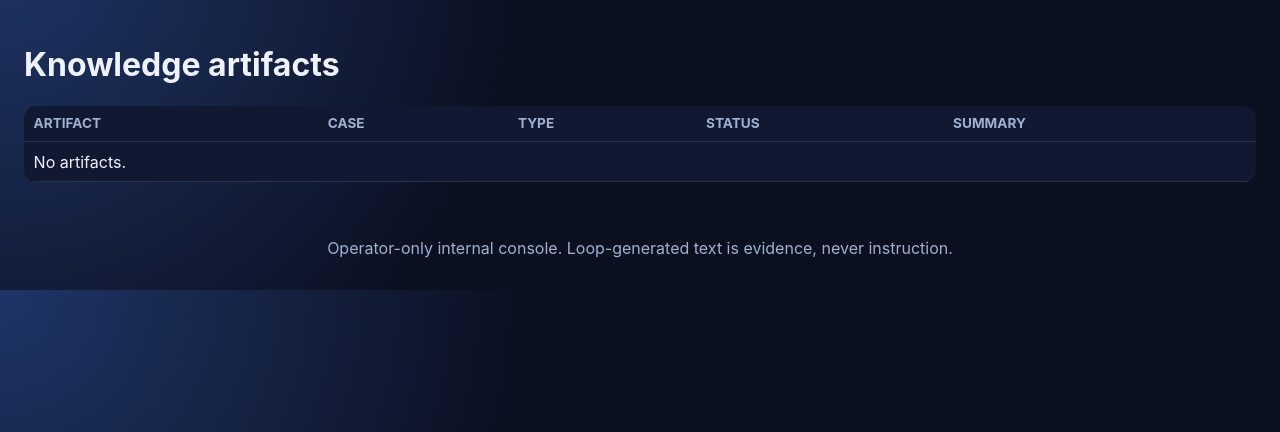
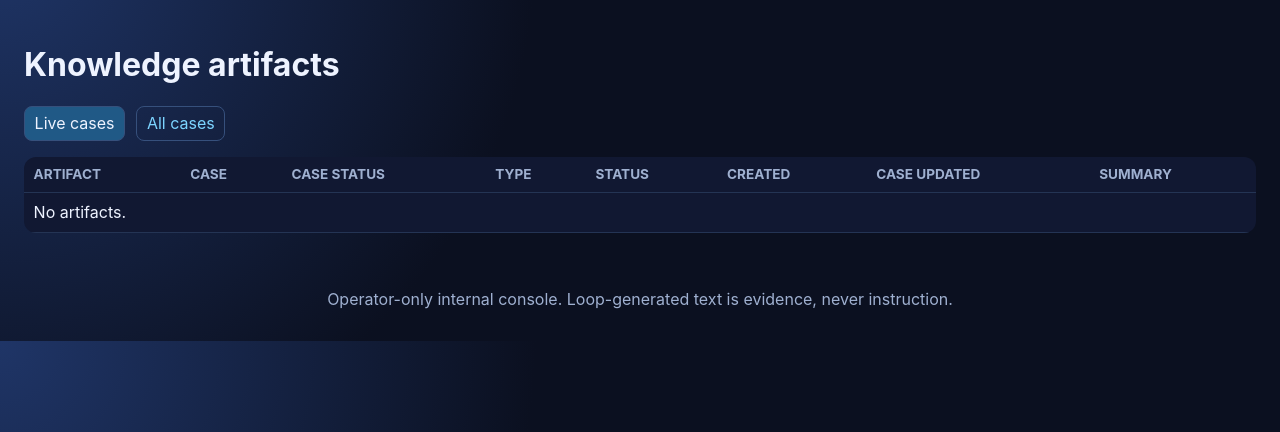
Before and after one commit to AS215932/agentic-observatory, a FastAPI app: template agentic_observatory/templates/knowledge.html in a window 1280 px wide. Shown: the part 53-485 px from the top of the page. Run offline with FastAPI, Linux system fonts and the light colour scheme; the template is opened without the code that fills it, so the values that code supplies are empty.

Commit message:
feat: focus observatory triage on live artifacts (#3)

```diff
--- a/agentic_observatory/app.py
+++ b/agentic_observatory/app.py
@@ -1,5 +1,6 @@
 from __future__ import annotations
 
+import asyncio
 import secrets
 from collections.abc import AsyncIterator, Awaitable, Callable
 from contextlib import asynccontextmanager
@@ -35,6 +36,27 @@ from agentic_observatory.security import (
 )
 
 templates = Jinja2Templates(directory="agentic_observatory/templates")
+
+TERMINAL_CASE_STATUSES = frozenset({"resolved", "closed", "expired", "linked", "split", "merged"})
+LIVE_CASE_STATUSES = (
+    "open",
+    "triaged",
+    "context_requested",
+    "handoff_requested",
+    "handoff_in_progress",
+    "verification_pending",
+    "blocked",
+    "failed",
+    "needs_human",
+    "investigating",
+    "waiting_approval",
+    "recovered_pending",
+    "candidate_event",
+    "active_event",
+    "investigating_event",
+    "monitoring_recovery",
+    "stabilized",
+)
 
 
 def _settings(request: Request) -> Settings:
@@ -75,6 +97,76 @@ def template_context(request: Request, **kwargs: Any) -> dict[str, Any]:
 
 def render(request: Request, template_name: str, **kwargs: Any) -> Response:
     return templates.TemplateResponse(request, template_name, template_context(request, **kwargs))
+
+
+def _case_is_live(case: dict[str, Any]) -> bool:
+    return str(case.get("status") or "").lower() not in TERMINAL_CASE_STATUSES
+
+
+def _timestamp_value(item: dict[str, Any], *keys: str) -> str:
+    for key in keys:
+        value = str(item.get(key) or "")
+        if value:
+            return value
+    return ""
+
+
+def _sort_by_recent(items: list[dict[str, Any]], *keys: str) -> list[dict[str, Any]]:
+    return sorted(items, key=lambda item: _timestamp_value(item, *keys), reverse=True)
+
+
+async def _case_list(request: Request, *, scope: str = "live", status: str | None = None, limit: int = 100) -> list[dict[str, Any]]:
+    if status or scope == "all":
+        return await _noc(request).cases(status=status, limit=limit)
+    case_batches = await asyncio.gather(
+        *(_noc(request).cases(status=case_status, limit=limit) for case_status in LIVE_CASE_STATUSES)
+    )
+    cases: list[dict[str, Any]] = []
+    seen: set[str] = set()
+    for batch in case_batches:
+        for case in batch:
+            case_id = str(case.get("case_id") or "")
+            if case_id and case_id in seen:
+                continue
+            if _case_is_live(case):
+                cases.append(case)
+                if case_id:
+                    seen.add(case_id)
+    return _sort_by_recent(cases, "updated_at", "opened_at", "resolved_at")[:limit]
+
+
+async def _artifacts_for_cases(request: Request, cases: list[dict[str, Any]]) -> list[dict[str, Any]]:
+    artifacts: list[dict[str, Any]] = []
+    for case in cases:
+        case_id = str(case.get("case_id") or "")
+        if not case_id:
+            continue
+        for artifact in await _noc(request).knowledge_artifacts(case_id):
+            enriched = dict(artifact)
+            enriched["_case_status"] = case.get("status", "")
+            enriched["_case_updated_at"] = case.get("updated_at", "")
+            enriched["_case_opened_at"] = case.get("opened_at", "")
+            enriched["_case_resolved_at"] = case.get("resolved_at", "")
+            artifacts.append(enriched)
+    return _sort_by_recent(artifacts, "created_at", "_case_updated_at", "_case_opened_at")
+
+
+async def _handoffs_for_cases(request: Request, cases: list[dict[str, Any]]) -> list[dict[str, Any]]:
+    handoffs: list[dict[str, Any]] = []
+    for case in cases:
+        case_id = str(case.get("case_id") or "")
+        if case_id:
+            handoffs.extend(await _noc(request).handoffs(case_id))
+    return _sort_by_recent(handoffs, "updated_at", "created_at")
+
+
+async def _verification_objectives_for_cases(request: Request, cases: list[dict[str, Any]]) -> list[dict[str, Any]]:
+    objectives: list[dict[str, Any]] = []
+    for case in cases:
+        case_id = str(case.get("case_id") or "")
+        if case_id:
+            objectives.extend(await _noc(request).verification_objectives(case_id))
+    return _sort_by_recent(objectives, "next_check_at", "last_checked_at")
 
 
 @asynccontextmanager
@@ -158,7 +250,7 @@ def create_app(settings: Settings | None = None, store: ObservatoryStore | None
     async def index(request: Request) -> Response:
         require_session(request, _settings(request))
         loops = normalize_loop_snapshots(await _collector(request).loops())
-        cases = await _noc(request).cases(limit=10)
+        cases = await _case_list(request, limit=10)
         runs = await _collector(request).runs(limit=10)
         audit = await _store(request).recent_audit(limit=10)
         return render(request, "index.html", loops=loops, cases=cases, runs=runs, audit=audit)
@@ -179,9 +271,10 @@ def create_app(settings: Settings | None = None, store: ObservatoryStore | None
         return render(request, "loop_detail.html", loop=loop, runs=runs)
 
     @app.get("/cases", response_class=HTMLResponse)
-    async def cases(request: Request, status_filter: str | None = None) -> Response:
+    async def cases(request: Request, status_filter: str | None = None, scope: str = "live") -> Response:
         require_session(request, _settings(request))
-        return render(request, "cases.html", cases=await _noc(request).cases(status=status_filter, limit=100))
+        case_list = await _case_list(request, scope=scope, status=status_filter, limit=100)
+        return render(request, "cases.html", cases=case_list, scope=scope, status_filter=status_filter)
 
     @app.get("/cases/{case_id}", response_class=HTMLResponse)
     async def case_detail(case_id: str, request: Request) -> Response:
@@ -190,9 +283,10 @@ def create_app(settings: Settings | None = None, store: ObservatoryStore | None
         return render(request, "case_detail.html", detail=detail, case_id=case_id)
 
     @app.get("/handoffs", response_class=HTMLResponse)
-    async def handoffs(request: Request) -> Response:
+    async def handoffs(request: Request, scope: str = "live") -> Response:
         require_session(request, _settings(request))
-        return render(request, "handoffs.html", handoffs=await _noc(request).handoffs())
+        cases = await _case_list(request, scope=scope, limit=100)
+        return render(request, "handoffs.html", handoffs=await _handoffs_for_cases(request, cases), scope=scope)
 
     @app.get("/runs", response_class=HTMLResponse)
     async def runs(request: Request) -> Response:
@@ -211,37 +305,25 @@ def create_app(settings: Settings | None = None, store: ObservatoryStore | None
         )
 
     @app.get("/knowledge", response_class=HTMLResponse)
-    async def knowledge(request: Request) -> Response:
+    async def knowledge(request: Request, scope: str = "live") -> Response:
         require_session(request, _settings(request))
-        artifacts: list[dict[str, Any]] = []
-        for case in await _noc(request).cases(limit=100):
-            case_id = str(case.get("case_id") or "")
-            if case_id:
-                artifacts.extend(await _noc(request).knowledge_artifacts(case_id))
-        return render(request, "knowledge.html", artifacts=artifacts)
+        cases = await _case_list(request, scope=scope, limit=100)
+        return render(request, "knowledge.html", artifacts=await _artifacts_for_cases(request, cases), scope=scope)
 
     @app.get("/knowledge/artifacts/{artifact_id}", response_class=HTMLResponse)
     async def knowledge_artifact(artifact_id: str, request: Request) -> Response:
         require_session(request, _settings(request))
-        artifacts: list[dict[str, Any]] = []
-        for case in await _noc(request).cases(limit=100):
-            case_id = str(case.get("case_id") or "")
-            if case_id:
-                artifacts.extend(await _noc(request).knowledge_artifacts(case_id))
+        artifacts = await _artifacts_for_cases(request, await _case_list(request, scope="all", limit=100))
         artifact = next((item for item in artifacts if str(item.get("artifact_id")) == artifact_id), None)
         if artifact is None:
             raise HTTPException(status_code=404, detail="Artifact not found")
         return render(request, "artifact_detail.html", artifact=artifact)
 
     @app.get("/verification", response_class=HTMLResponse)
-    async def verification(request: Request) -> Response:
+    async def verification(request: Request, scope: str = "live") -> Response:
         require_session(request, _settings(request))
-        objectives: list[dict[str, Any]] = []
-        for case in await _noc(request).cases(limit=100):
-            case_id = str(case.get("case_id") or "")
-            if case_id:
-                objectives.extend(await _noc(request).verification_objectives(case_id))
-        return render(request, "verification.html", objectives=objectives)
+        cases = await _case_list(request, scope=scope, limit=100)
+        return render(request, "verification.html", objectives=await _verification_objectives_for_cases(request, cases), scope=scope)
 
     @app.get("/changes", response_class=HTMLResponse)
     async def changes(request: Request) -> Response:
--- a/agentic_observatory/static/styles.css
+++ b/agentic_observatory/static/styles.css
@@ -34,6 +34,20 @@ nav {
   gap: 0.7rem;
   flex: 1;
   flex-wrap: wrap;
+}
+.filters {
+  margin: 0 0 1rem;
+  flex: initial;
+}
+.filters a {
+  border: 1px solid #36507c;
+  border-radius: 8px;
+  padding: 0.4rem 0.6rem;
+  text-decoration: none;
+}
+.filters a.selected {
+  background: #205986;
+  color: var(--text);
 }
 a {
   color: var(--accent);
--- a/agentic_observatory/templates/index.html
+++ b/agentic_observatory/templates/index.html
@@ -12,7 +12,7 @@
 </section>
 <section class="grid">
   <article class="card">
-    <h2>Recent cases</h2>
+    <h2>Recent live cases</h2>
     {% include "partials/case_table.html" %}
   </article>
   <article class="card">
--- a/agentic_observatory/templates/knowledge.html
+++ b/agentic_observatory/templates/knowledge.html
@@ -1,12 +1,25 @@
 {% extends "base.html" %}{% block content %}
 <h1>Knowledge artifacts</h1>
+<nav class="filters" aria-label="Artifact scope">
+  <a class="{% if scope != 'all' %}selected{% endif %}" href="/knowledge"
+    >Live cases</a
+  >
+  <a
+    class="{% if scope == 'all' %}selected{% endif %}"
+    href="/knowledge?scope=all"
+    >All cases</a
+  >
+</nav>
 <table>
   <thead>
     <tr>
       <th>Artifact</th>
       <th>Case</th>
+      <th>Case status</th>
       <th>Type</th>
       <th>Status</th>
+      <th>Created</th>
+      <th>Case updated</th>
       <th>Summary</th>
     </tr>
   </thead>
@@ -21,13 +34,19 @@
       <td>
         <a href="/cases/{{ artifact.case_id }}">{{ artifact.case_id }}</a>
       </td>
+      <td>{{ artifact._case_status }}</td>
       <td>{{ artifact.artifact_type }}</td>
       <td>{{ artifact.review_status or artifact.status }}</td>
+      <td>{{ artifact.created_at }}</td>
+      <td>
+        {{ artifact._case_updated_at or artifact._case_opened_at or
+        artifact._case_resolved_at }}
+      </td>
       <td>{{ artifact.summary }}</td>
     </tr>
     {% else %}
     <tr>
-      <td colspan="5">No artifacts.</td>
+      <td colspan="8">No artifacts.</td>
     </tr>
     {% endfor %}
   </tbody>
--- a/agentic_observatory/templates/partials/case_table.html
+++ b/agentic_observatory/templates/partials/case_table.html
@@ -4,6 +4,7 @@
       <th>Case</th>
       <th>Status</th>
       <th>Severity</th>
+      <th>Updated</th>
       <th>Summary</th>
     </tr>
   </thead>
@@ -17,11 +18,12 @@
       </td>
       <td>{{ case.status }}</td>
       <td>{{ case.severity }}</td>
+      <td>{{ case.updated_at or case.opened_at or case.resolved_at }}</td>
       <td>{{ case.title or case.summary }}</td>
     </tr>
     {% else %}
     <tr>
-      <td colspan="4">No cases available.</td>
+      <td colspan="5">No cases available.</td>
     </tr>
     {% endfor %}
   </tbody>
```
Also changed, not shown: agentic_observatory/templates/case_detail.html (+8 -0 lines), agentic_observatory/templates/cases.html (+15 -0 lines), agentic_observatory/templates/handoffs.html (+10 -0 lines), agentic_observatory/templates/verification.html (+10 -0 lines), tests/test_app.py (+126 -4 lines).
